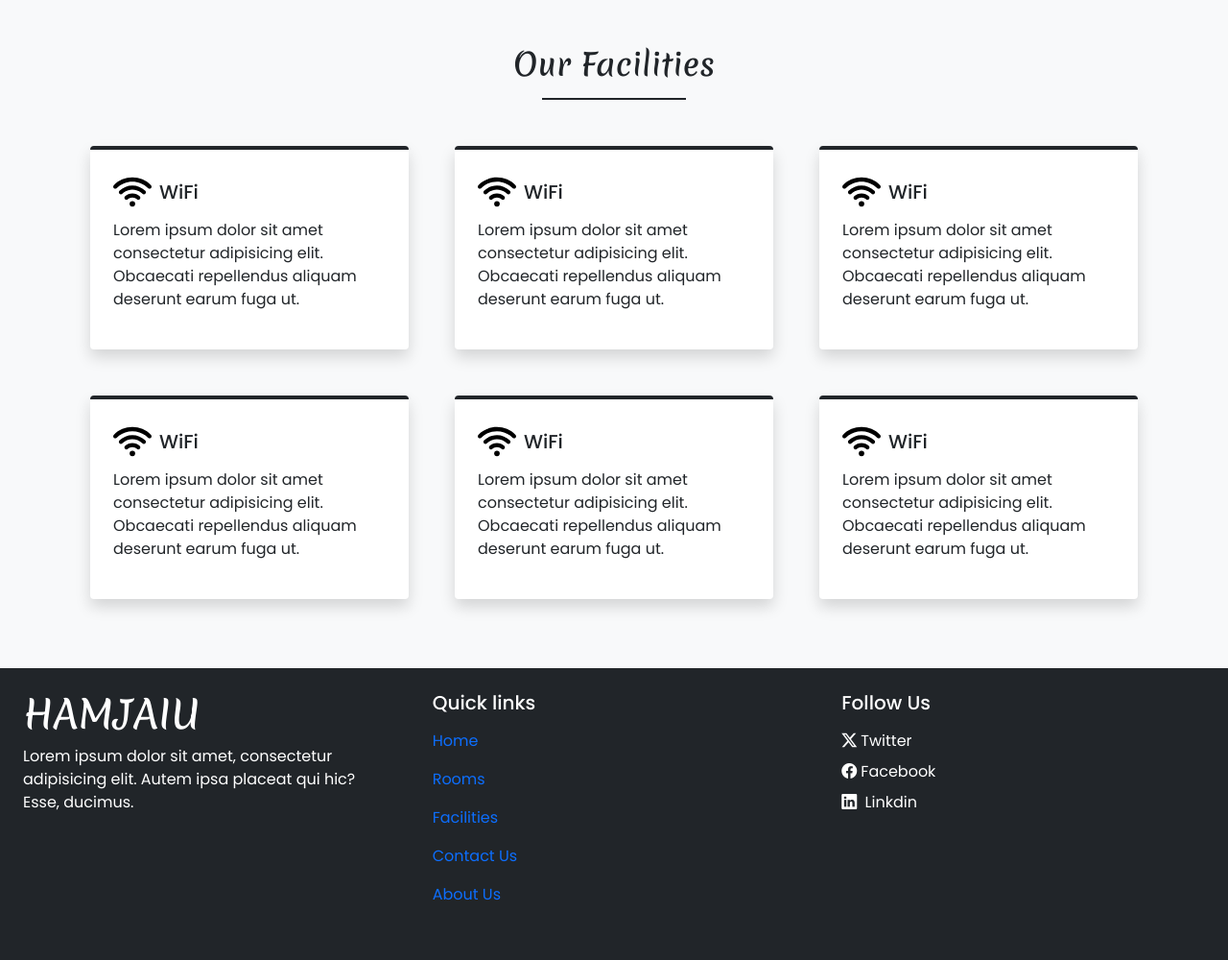
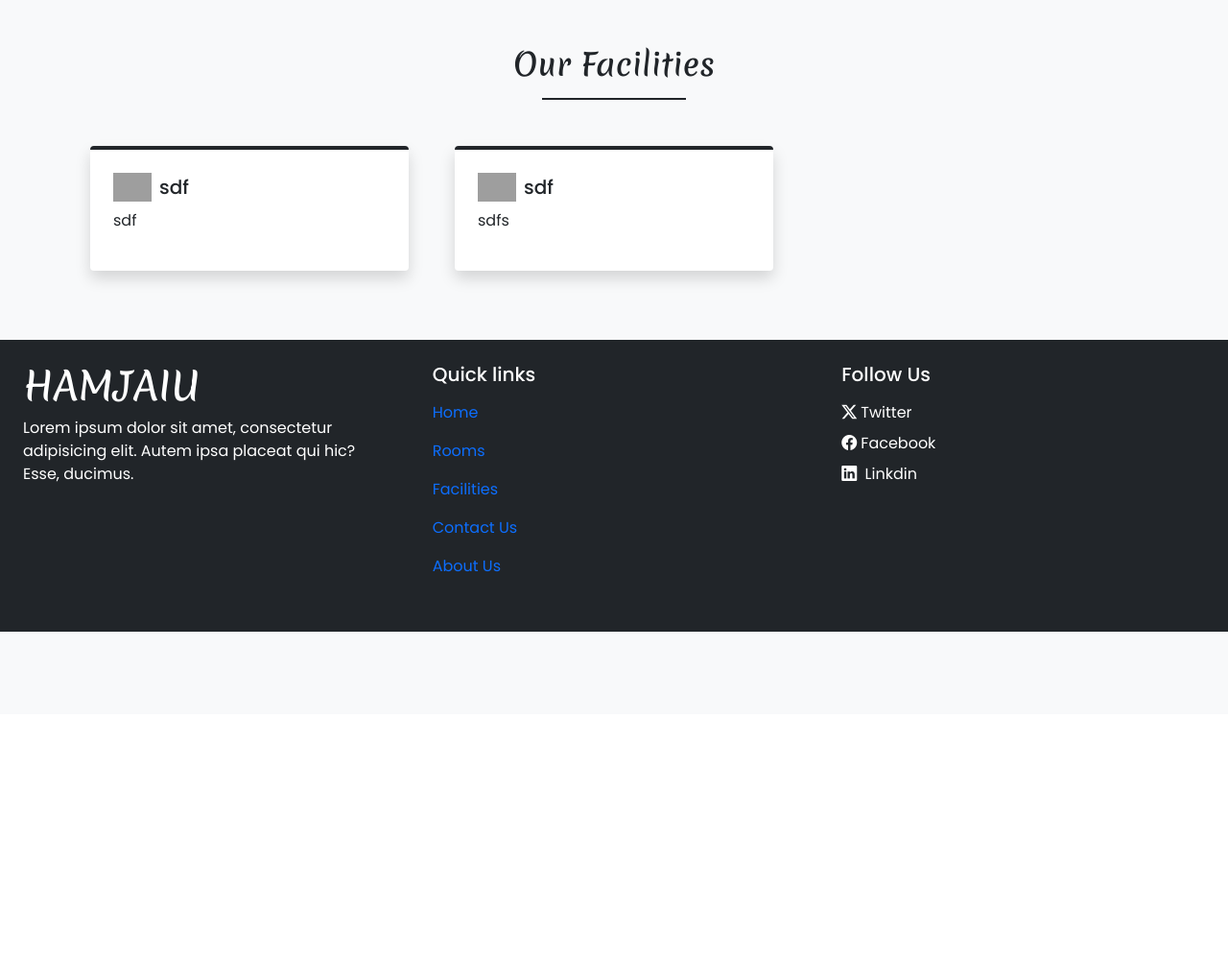
Before and after one commit to IK-Robin/Hotel-booking-website, a PHP site: page /hotel/facilities.php in a window 1280 px wide. Shown: the part 56-1056 px from the top of the page at 96% size. After the commit the page ends 714 px from the top, so only its background shows below. Run offline with PHP 8.4, Linux system fonts and the light colour scheme; data comes from the database, SQL or seed files in the repository; grey boxes are pictures that could not be loaded.

Commit message:
show facilitye in font end

```diff
--- a/facilities.php
+++ b/facilities.php
@@ -31,60 +31,29 @@
     <div class="h-line bg-dark"></div>
     <div class="container mt-5">
         <div class="row ">
-            <div class=" col-lg-4 col-mb-6 mb-5 px-4">
-                <div class ="bg-white rounded shadow p-4 border-top border-4 border-dark pop">
-                    <div class="d-flex align-items-center mb-2 " >
-                        <img src="./images//facilities/wifi.svg" width="40px" alt="">
-                        <h5 class="m-0 ps-2">WiFi</h5>
-                    </div>
-                    <p>Lorem ipsum dolor sit amet consectetur adipisicing elit. Obcaecati repellendus aliquam deserunt earum fuga ut.</p>
-                </div>
+
+        <?php
+    $res = selectAll('facilities');
+    if($res){
+        $facility_path = FACILITIES_IMG_PATH;
+     while($row  = mysqli_fetch_assoc($res)){
+        echo <<<facilitys
+        <div class=" col-lg-4 col-mb-6 mb-5 px-4">
+        <div class ="bg-white rounded shadow p-4 border-top border-4 border-dark pop">
+            <div class="d-flex align-items-center mb-2 " >
+                <img width="40px" src="$facility_path$row[icon]" alt="$row[name]">
+                <h5 class="m-0 ps-2">$row[name]</h5>
             </div>
-            <div class=" col-lg-4 col-mb-6 mb-5 px-4">
-                <div class ="bg-white rounded shadow p-4 border-top border-4 border-dark pop">
-                    <div class="d-flex align-items-center mb-2 " >
-                        <img src="./images//facilities/wifi.svg" width="40px" alt="">
-                        <h5 class="m-0 ps-2">WiFi</h5>
-                    </div>
-                    <p>Lorem ipsum dolor sit amet consectetur adipisicing elit. Obcaecati repellendus aliquam deserunt earum fuga ut.</p>
-                </div>
-            </div>
-            <div class=" col-lg-4 col-mb-6 mb-5 px-4">
-                <div class ="bg-white rounded shadow p-4 border-top border-4 border-dark pop">
-                    <div class="d-flex align-items-center mb-2 " >
-                        <img src="./images//facilities/wifi.svg" width="40px" alt="">
-                        <h5 class="m-0 ps-2">WiFi</h5>
-                    </div>
-                    <p>Lorem ipsum dolor sit amet consectetur adipisicing elit. Obcaecati repellendus aliquam deserunt earum fuga ut.</p>
-                </div>
-            </div>
-            <div class=" col-lg-4 col-mb-6 mb-5 px-4">
-                <div class ="bg-white rounded shadow p-4 border-top border-4 border-dark pop">
-                    <div class="d-flex align-items-center mb-2 " >
-                        <img src="./images//facilities/wifi.svg" width="40px" alt="">
-                        <h5 class="m-0 ps-2">WiFi</h5>
-                    </div>
-                    <p>Lorem ipsum dolor sit amet consectetur adipisicing elit. Obcaecati repellendus aliquam deserunt earum fuga ut.</p>
-                </div>
-            </div>
-            <div class=" col-lg-4 col-mb-6 mb-5 px-4">
-                <div class ="bg-white rounded shadow p-4 border-top border-4 border-dark pop">
-                    <div class="d-flex align-items-center mb-2 " >
-                        <img src="./images//facilities/wifi.svg" width="40px" alt="">
-                        <h5 class="m-0 ps-2">WiFi</h5>
-                    </div>
-                    <p>Lorem ipsum dolor sit amet consectetur adipisicing elit. Obcaecati repellendus aliquam deserunt earum fuga ut.</p>
-                </div>
-            </div>
-            <div class=" col-lg-4 col-mb-6 mb-5 px-4">
-                <div class ="bg-white rounded shadow p-4 border-top border-4 border-dark pop">
-                    <div class="d-flex align-items-center mb-2 " >
-                        <img src="./images//facilities/wifi.svg" width="40px" alt="">
-                        <h5 class="m-0 ps-2">WiFi</h5>
-                    </div>
-                    <p>Lorem ipsum dolor sit amet consectetur adipisicing elit. Obcaecati repellendus aliquam deserunt earum fuga ut.</p>
-                </div>
-            </div>
+            <p>$row[desc]</p>
+        </div>
+    </div>
+    facilitys;
+     }
+    }
+
+        ?>
+
+
         </div>
     </div>
 
```
Also changed, not shown: images/facilities/1715488618_heart-solid.svg (added), images/facilities/1715488646_table-tennis-solid.svg (added).
